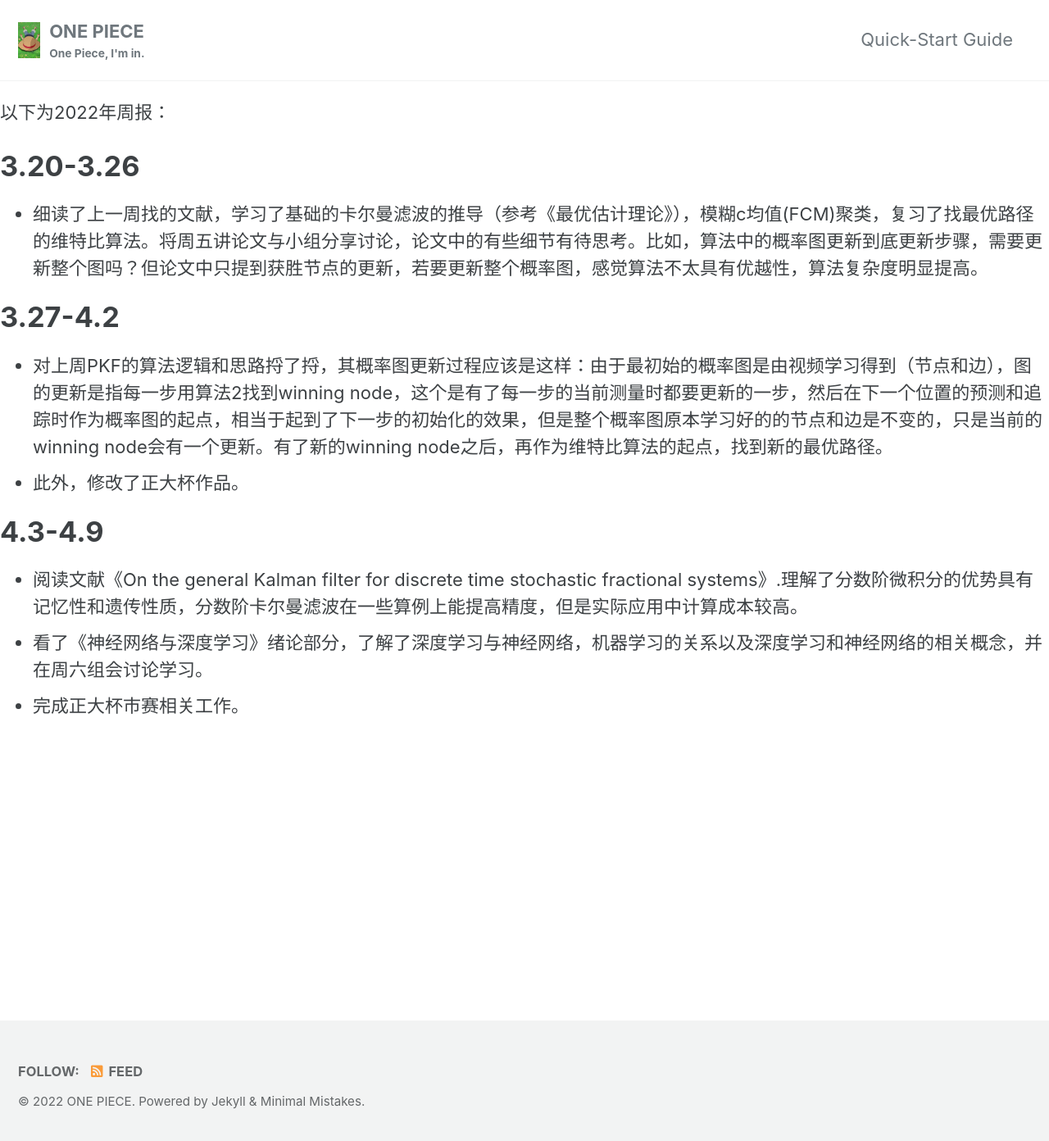
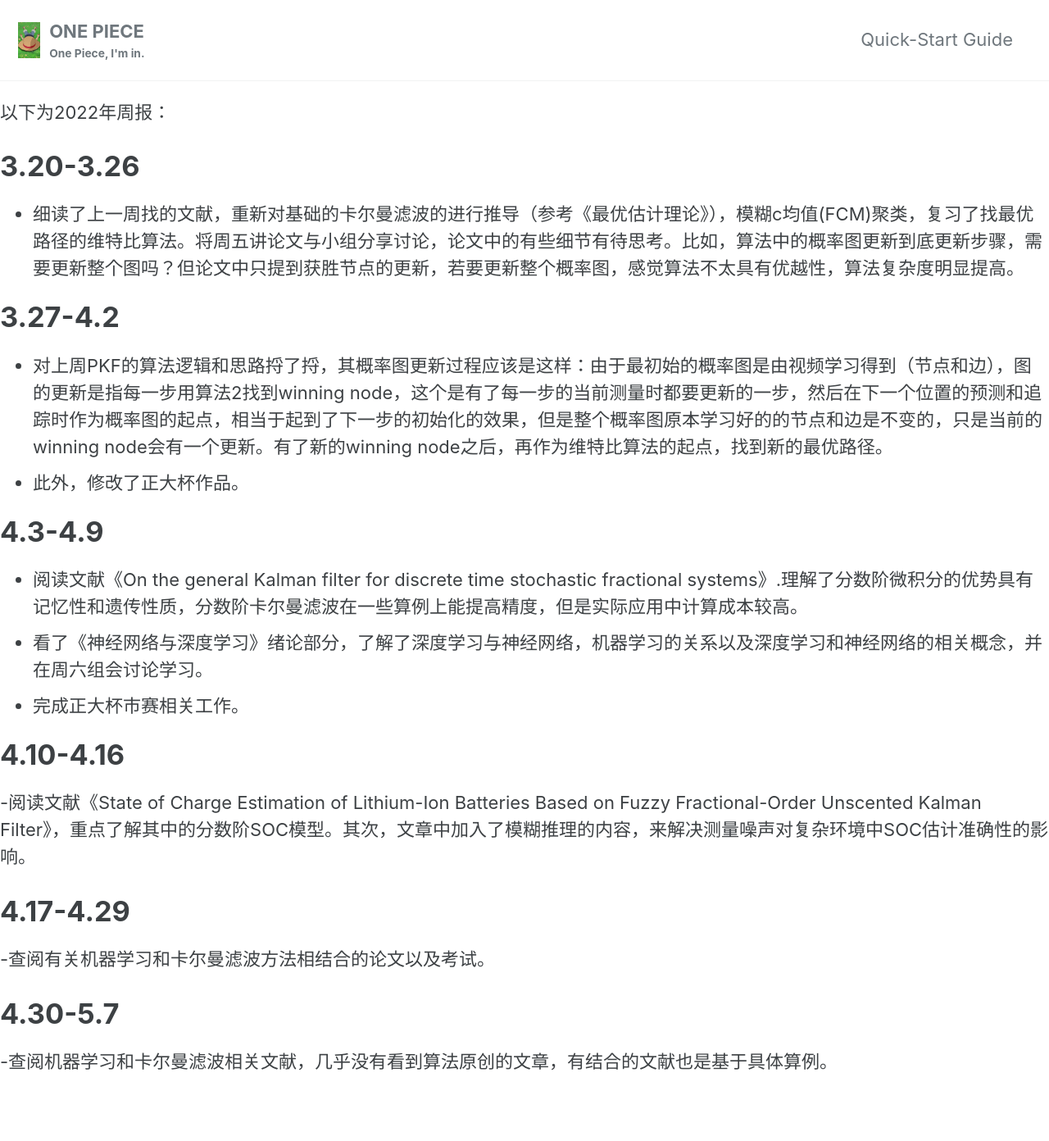
Before and after one commit to czxgg/czxgg.github.io, a Jekyll site: the page built from _posts/2022-04-14-weekly-report.md, in a window 1280 px wide and 1400 px high. Shown: the top 1392 px of the window at 82% size. Built offline with Jekyll 4.4.1, drawn with Linux system fonts in a browser that asks for light colours; cached includes are drawn as plain includes; our own code applies the rules of GitHub Pages for plain Markdown files.

Commit message:
Update 2022-04-14-weekly-report.md

```diff
--- a/_posts/2022-04-14-weekly-report.md
+++ b/_posts/2022-04-14-weekly-report.md
@@ -9,7 +9,7 @@ tags:
 以下为2022年周报：
 
 # 3.20-3.26
-- 细读了上一周找的文献，学习了基础的卡尔曼滤波的推导（参考《最优估计理论》），模糊c均值(FCM)聚类，复习了找最优路径的维特比算法。将周五讲论文与小组分享讨论，论文中的有些细节有待思考。比如，算法中的概率图更新到底更新步骤，需要更新整个图吗？但论文中只提到获胜节点的更新，若要更新整个概率图，感觉算法不太具有优越性，算法复杂度明显提高。
+- 细读了上一周找的文献，重新对基础的卡尔曼滤波的进行推导（参考《最优估计理论》），模糊c均值(FCM)聚类，复习了找最优路径的维特比算法。将周五讲论文与小组分享讨论，论文中的有些细节有待思考。比如，算法中的概率图更新到底更新步骤，需要更新整个图吗？但论文中只提到获胜节点的更新，若要更新整个概率图，感觉算法不太具有优越性，算法复杂度明显提高。
 
 # 3.27-4.2
 - 对上周PKF的算法逻辑和思路捋了捋，其概率图更新过程应该是这样：由于最初始的概率图是由视频学习得到（节点和边），图的更新是指每一步用算法2找到winning node，这个是有了每一步的当前测量时都要更新的一步，然后在下一个位置的预测和追踪时作为概率图的起点，相当于起到了下一步的初始化的效果，但是整个概率图原本学习好的的节点和边是不变的，只是当前的winning node会有一个更新。有了新的winning node之后，再作为维特比算法的起点，找到新的最优路径。
@@ -19,3 +19,12 @@ tags:
 - 阅读文献《On the general Kalman filter for discrete time stochastic fractional systems》.理解了分数阶微积分的优势具有记忆性和遗传性质，分数阶卡尔曼滤波在一些算例上能提高精度，但是实际应用中计算成本较高。
 - 看了《神经网络与深度学习》绪论部分，了解了深度学习与神经网络，机器学习的关系以及深度学习和神经网络的相关概念，并在周六组会讨论学习。
 - 完成正大杯市赛相关工作。
+
+# 4.10-4.16
+-阅读文献《State of Charge Estimation of Lithium-Ion Batteries Based on Fuzzy Fractional-Order Unscented Kalman Filter》，重点了解其中的分数阶SOC模型。其次，文章中加入了模糊推理的内容，来解决测量噪声对复杂环境中SOC估计准确性的影响。
+
+# 4.17-4.29
+-查阅有关机器学习和卡尔曼滤波方法相结合的论文以及考试。
+
+# 4.30-5.7
+-查阅机器学习和卡尔曼滤波相关文献，几乎没有看到算法原创的文章，有结合的文献也是基于具体算例。
```
